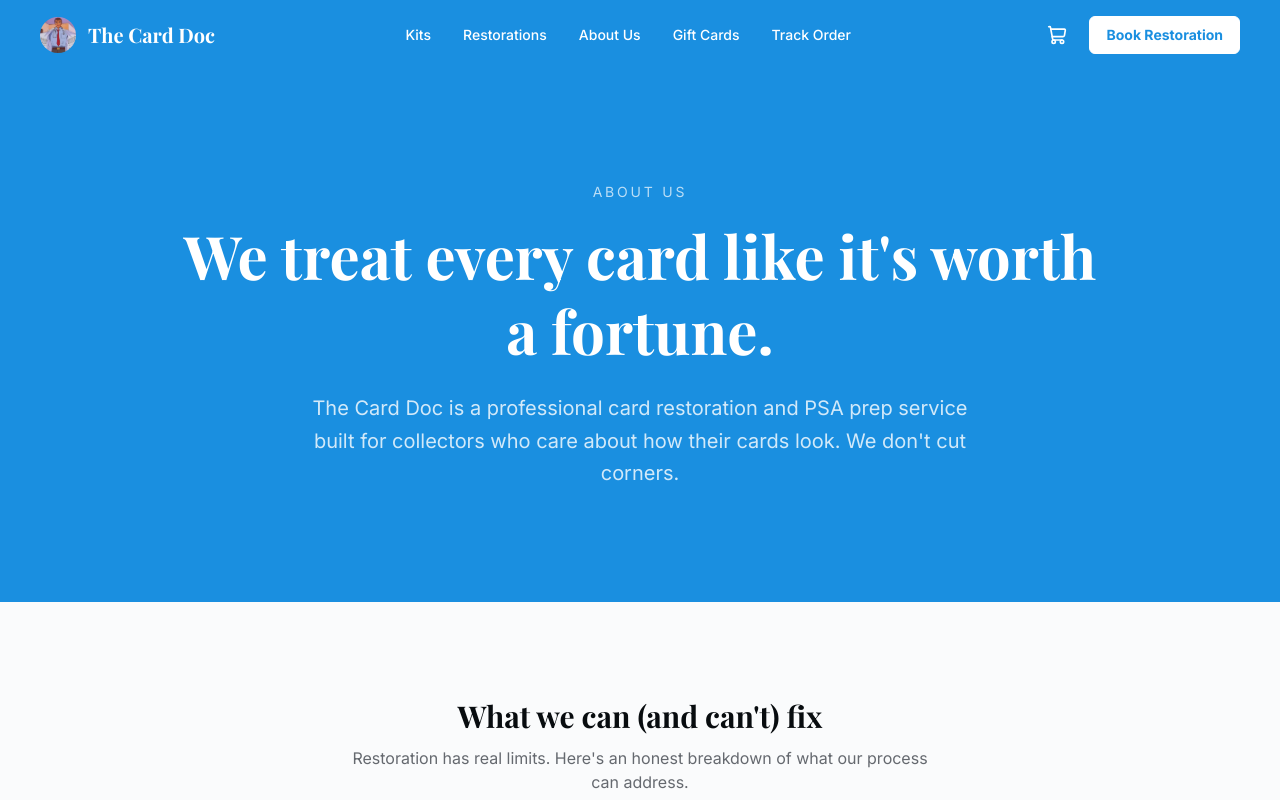
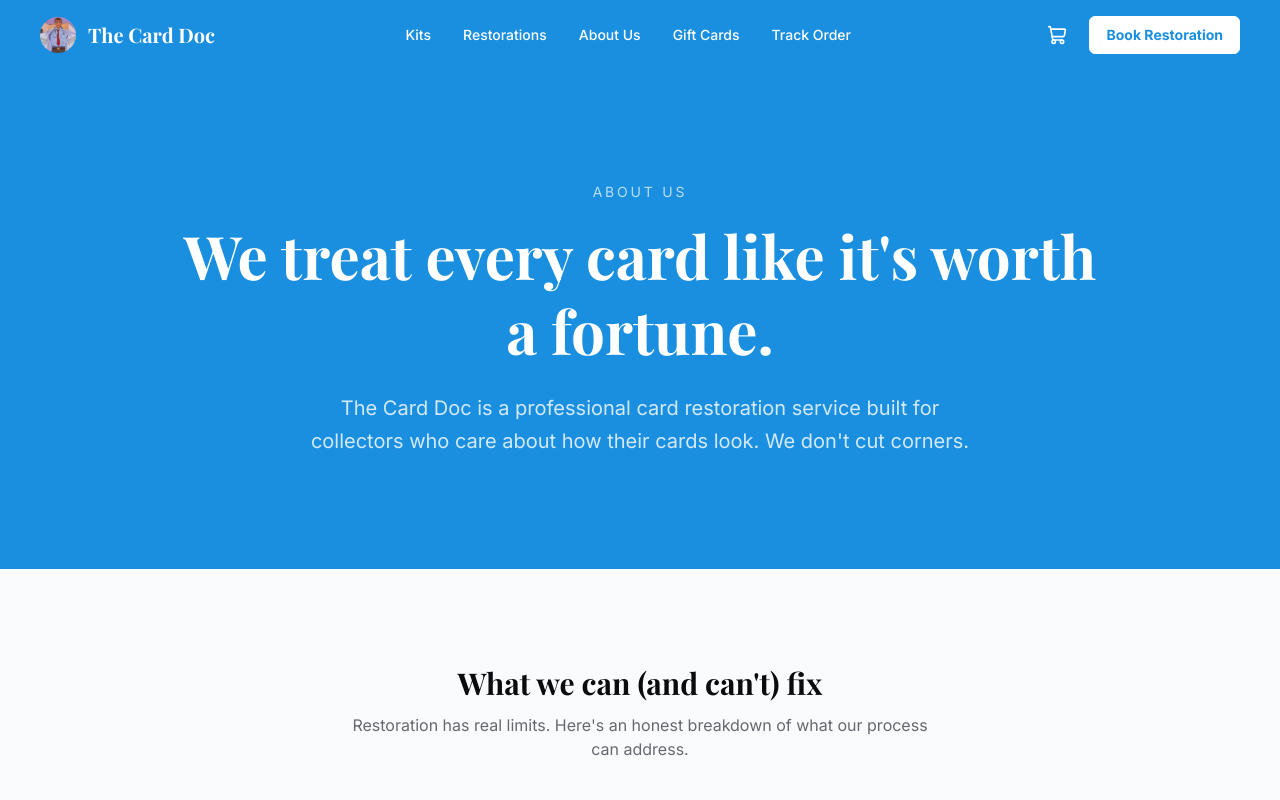
Before and after one commit to gswizzy111/card-restoration, a Next.js app in the folder Desktop/POKEMON/card-restoration/: page /about in a window 1280 px wide. Shown: the top 800 px of the page. Built offline with nearby package versions, Linux system fonts and the light colour scheme.

Commit message:
Remove PSA prep reference from About Us hero
Co-Authored-By: Claude Sonnet 4.6 <noreply@anthropic.com>

```diff
--- a/Desktop/POKEMON/card-restoration/app/(public)/about/page.tsx
+++ b/Desktop/POKEMON/card-restoration/app/(public)/about/page.tsx
@@ -66,7 +66,7 @@ export default function AboutPage() {
             We treat every card like it&apos;s worth a fortune.
           </h1>
           <p className="text-white/80 text-lg md:text-xl max-w-2xl mx-auto leading-relaxed">
-            The Card Doc is a professional card restoration and PSA prep service built for collectors who care about how their cards look. We don&apos;t cut corners.
+            The Card Doc is a professional card restoration service built for collectors who care about how their cards look. We don&apos;t cut corners.
           </p>
         </div>
       </section>
```
